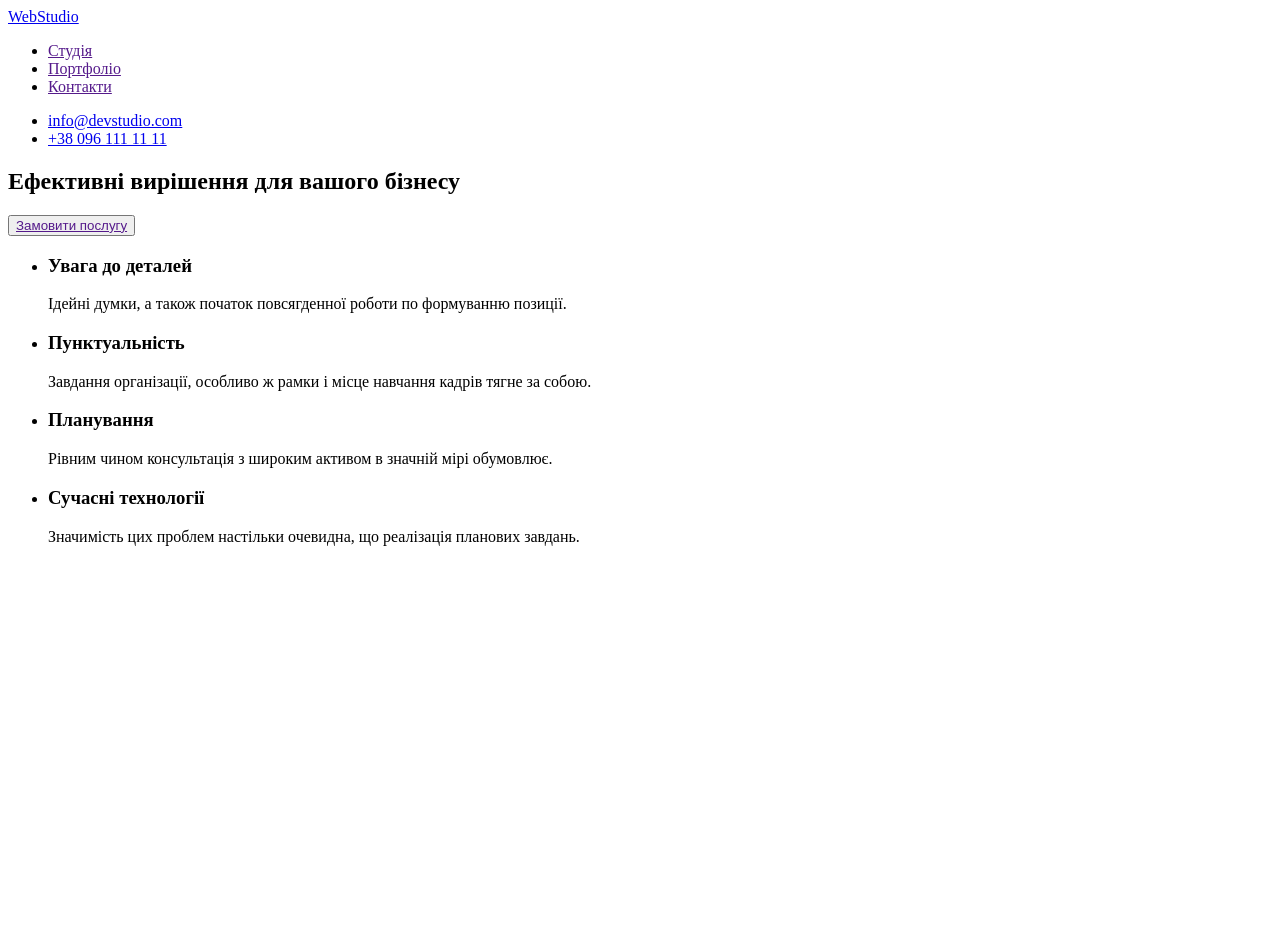
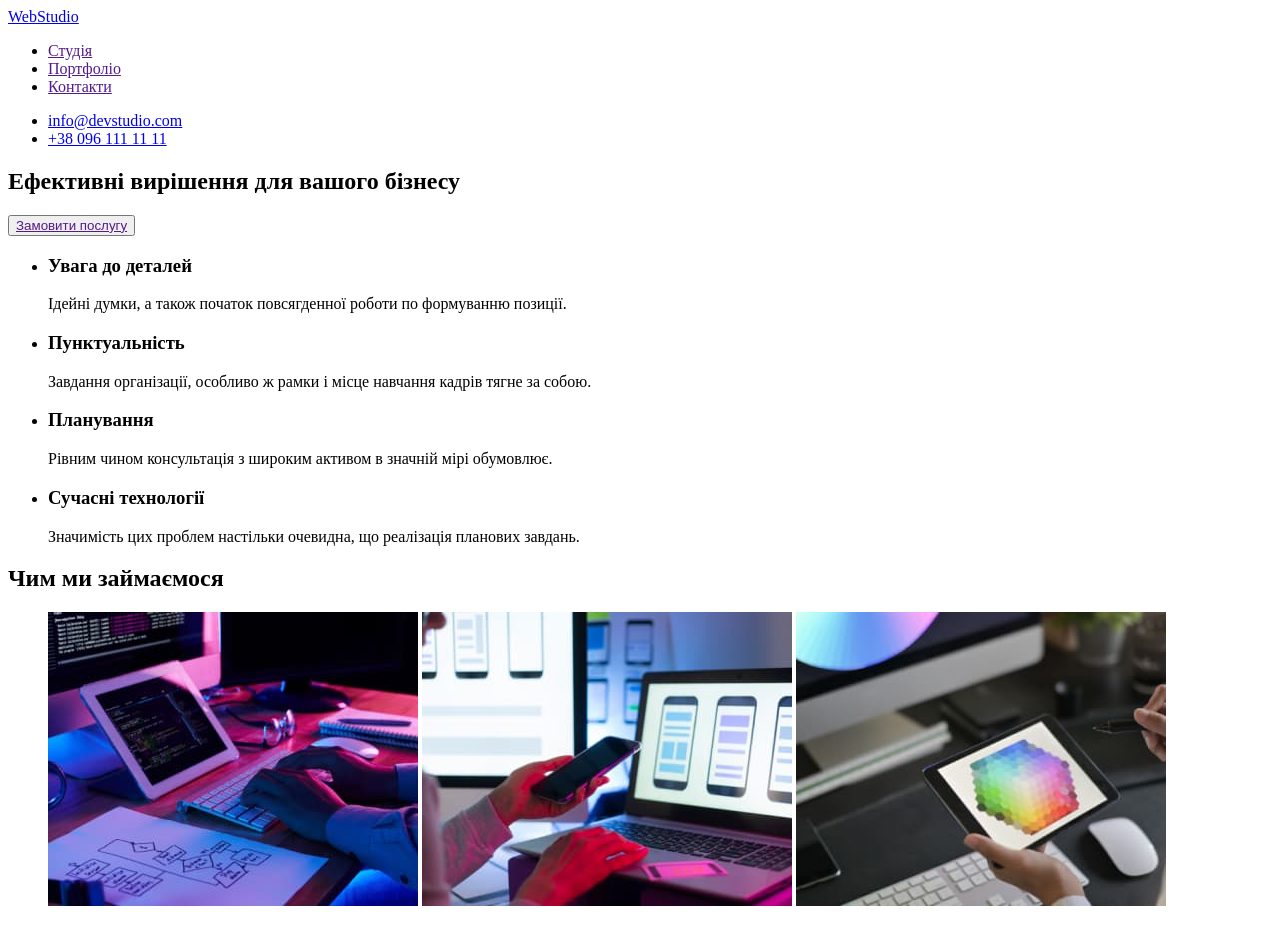
Before and after one commit to RS-free/goit-markup-hw-01, a plain HTML site: page index.html in a window 1280 px wide. Before the commit the page ends 800 px from the top, so only its background shows below. Drawn offline with Linux system fonts and the light colour scheme.

Commit message:
зміна назв файлів картинок

```diff
--- a/index.html
+++ b/index.html
@@ -48,5 +48,15 @@
         </ul>
     </section>
     <!--секція опису-->
+    <section>
+        <h2>Чим ми займаємося</h2>
+        <ul>
+            <img src="./img/1_laptop.jpg" alt="laptop" width="370px"/>
+            <img src="./img/2_phone.jpg" alt="phone" width="370px"/>
+            <img src="./img/3_tablet.jpg" alt="tablet" width="370px"/>
+        </ul>
+    </section>
+    <!--секція команда-->
+
 </body>
 </html>
```
Also changed, not shown: img/1_laptop.jpg (renamed from img/1_Чим ми займаємося.jpg), img/2_phone.jpg (renamed from img/2_Чим ми займаємося.jpg), img/3_tablet.jpg (renamed from img/3_Чим ми займаємося.jpg), img/4_designer.jpg (renamed from img/4_Ігор Дем'яненко.jpg), img/5_desinger.jpg (renamed from img/5_Ольга Репіна.jpg), img/6_developer.jpg (renamed from img/6_Микола Тарасов.jpg), img/7_marketing.jpg (renamed from img/7_Михайло Єрмаков.jpg).
